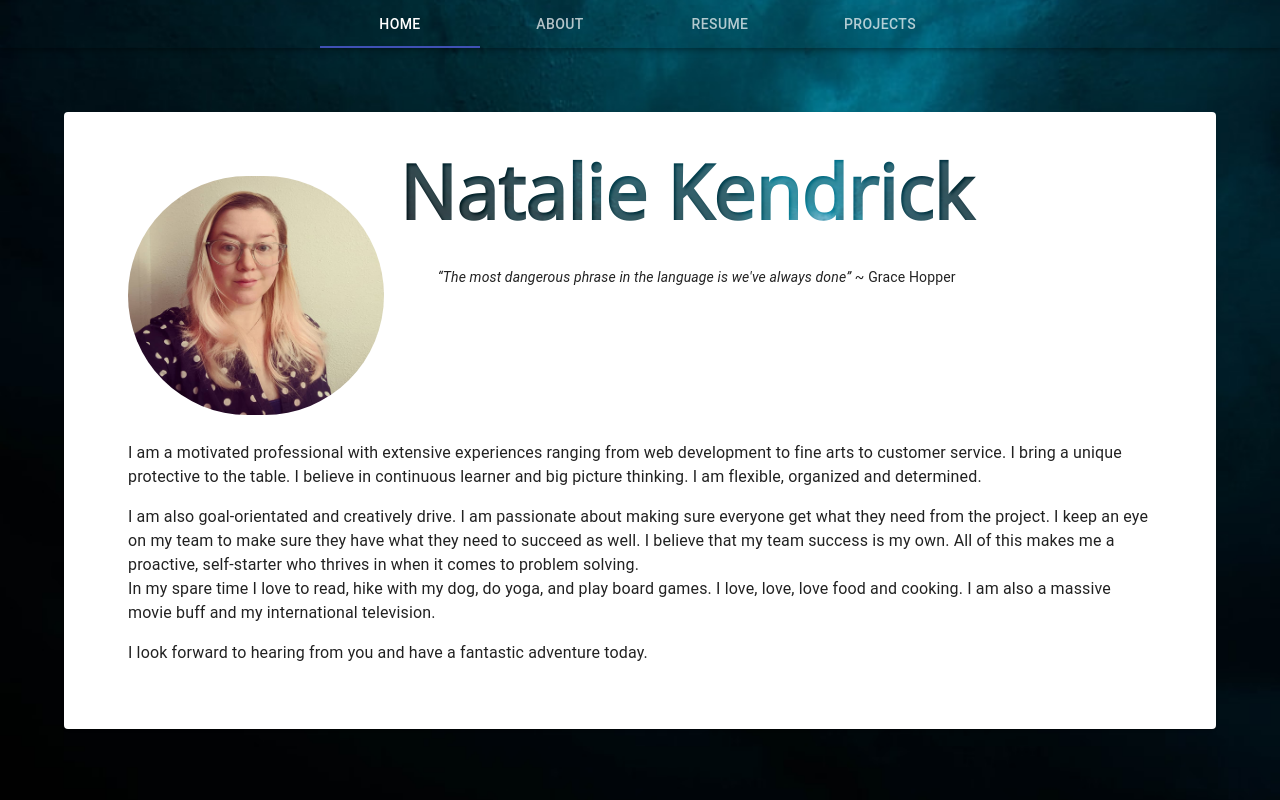
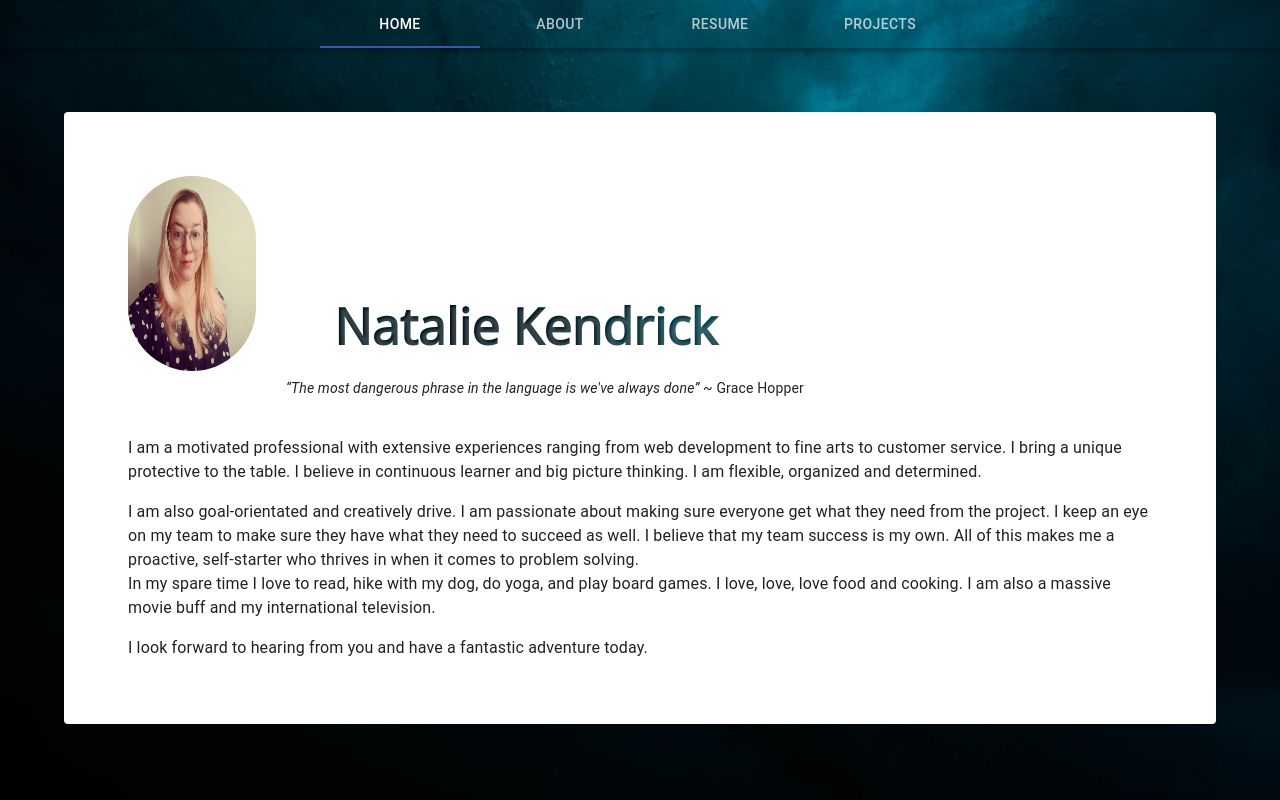
Before and after one commit to listenToRipley/nataliekendrick, a React (Create React App) app: page /about in a window 1280 px wide. Built offline with nearby package versions, Linux system fonts and the light colour scheme.

Commit message:
a little better

```diff
--- a/src/Components/Components.css
+++ b/src/Components/Components.css
@@ -277,20 +277,26 @@ a:hover {
   width: 100vw;
 }
 
-@media all and (min-width: 585px) {
+@media all and (min-width: 752px) {
 
   .profilePic {
     margin: 0 auto;
+    width: 50%;
+    height: 75%;
+    margin-right: 0;
   }
 
   .aboutName {
-    display: block;
-    flex-direction: row;
+    font-size: 50px;
+    margin-top: 15%;
+    margin-left: -2em;
   }
 
   .aboutQuote {
     display: block;
     flex-direction: column;
+    margin-left: -7em;
+    margin-bottom: 5%;
   }
 
   .project {
```
